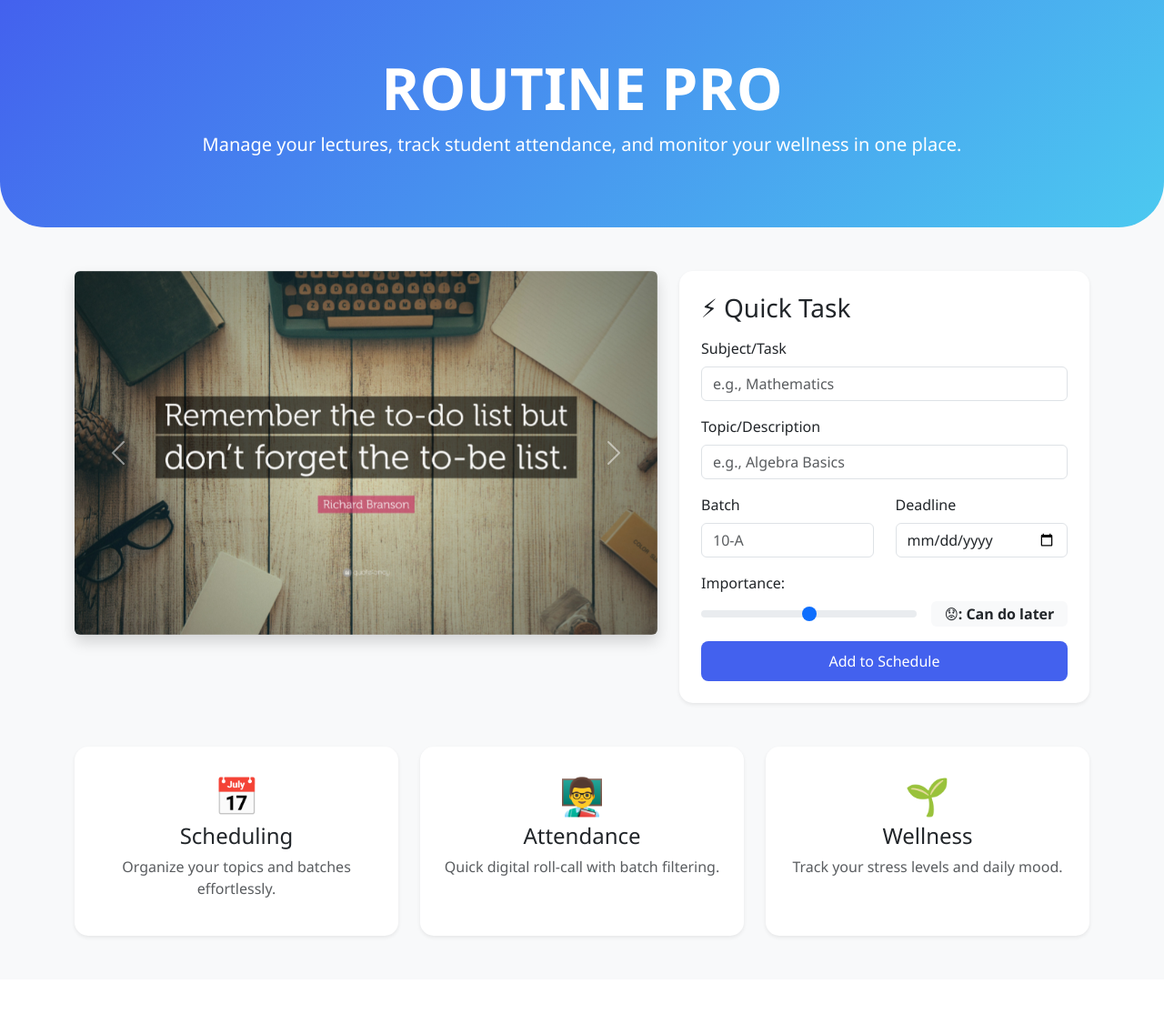
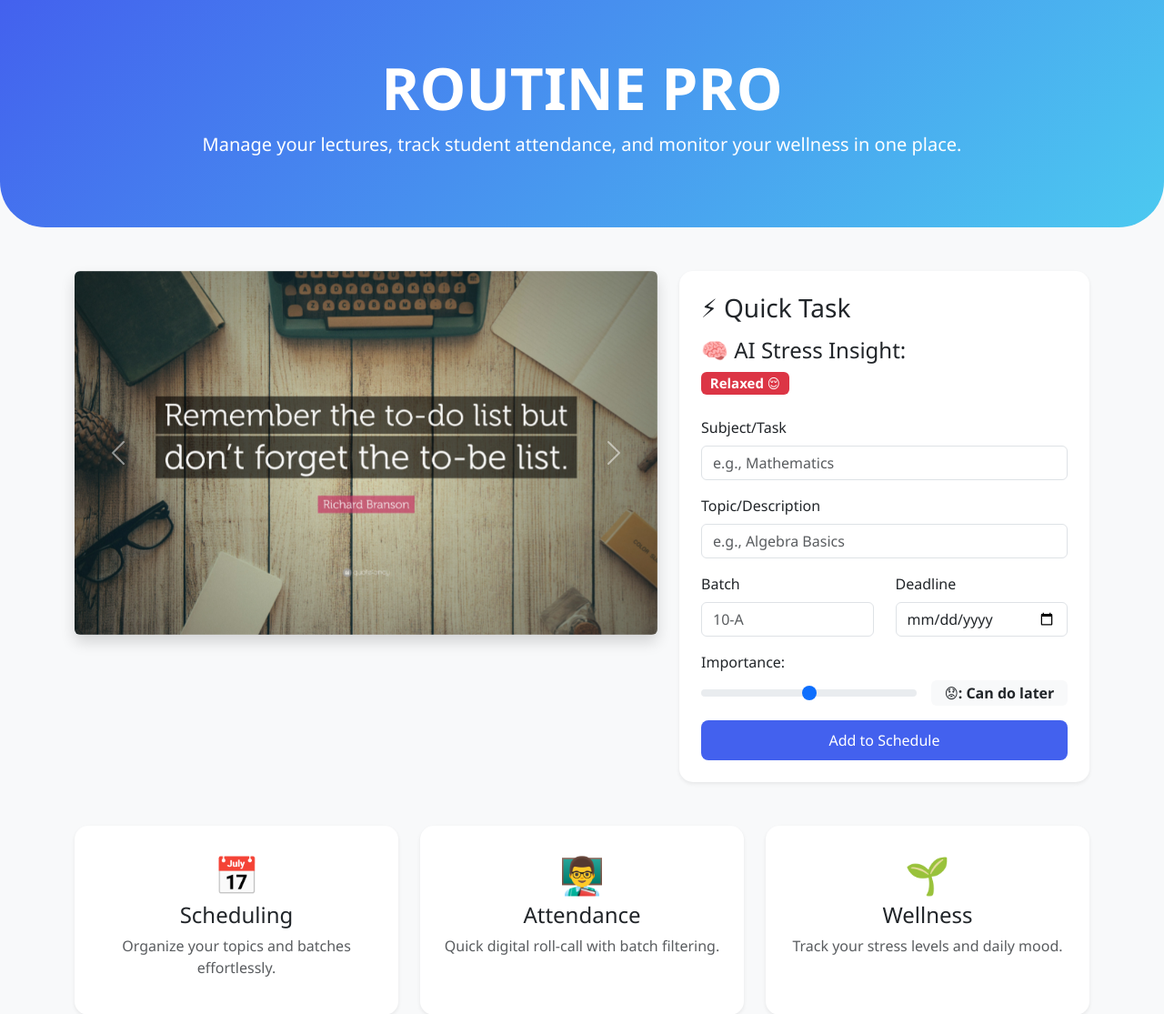
Before and after one commit to Yash25BCE10747/byop-ai-ml, a Flask app: page / in a window 1280 px wide. Shown: the part 73-1188 px from the top of the page at 91% size. Before the commit the page ends 1105 px from the top, so only its background shows below. Run offline with Flask 3, Linux system fonts and the light colour scheme.

Commit message:
Update index.html

```diff
--- a/templates/index.html
+++ b/templates/index.html
@@ -35,6 +35,8 @@
         <div class="col-lg-5">
             <div class="card shadow-sm p-4">
                 <h3 class="mb-3">⚡ Quick Task</h3>
+                <h4>🧠 AI Stress Insight:</h4>
+<h5><p class="badge bg-danger">{{ stress_level }}</p></h5>
                 <form method="POST" action="/schedule">
                     <div class="mb-3">
                         <label class="form-label">Subject/Task</label>
@@ -69,6 +71,7 @@
         </div>
     </div>
 </div>
+
 
 <div class="container mb-5">
     <div class="row g-4 text-center">
```
